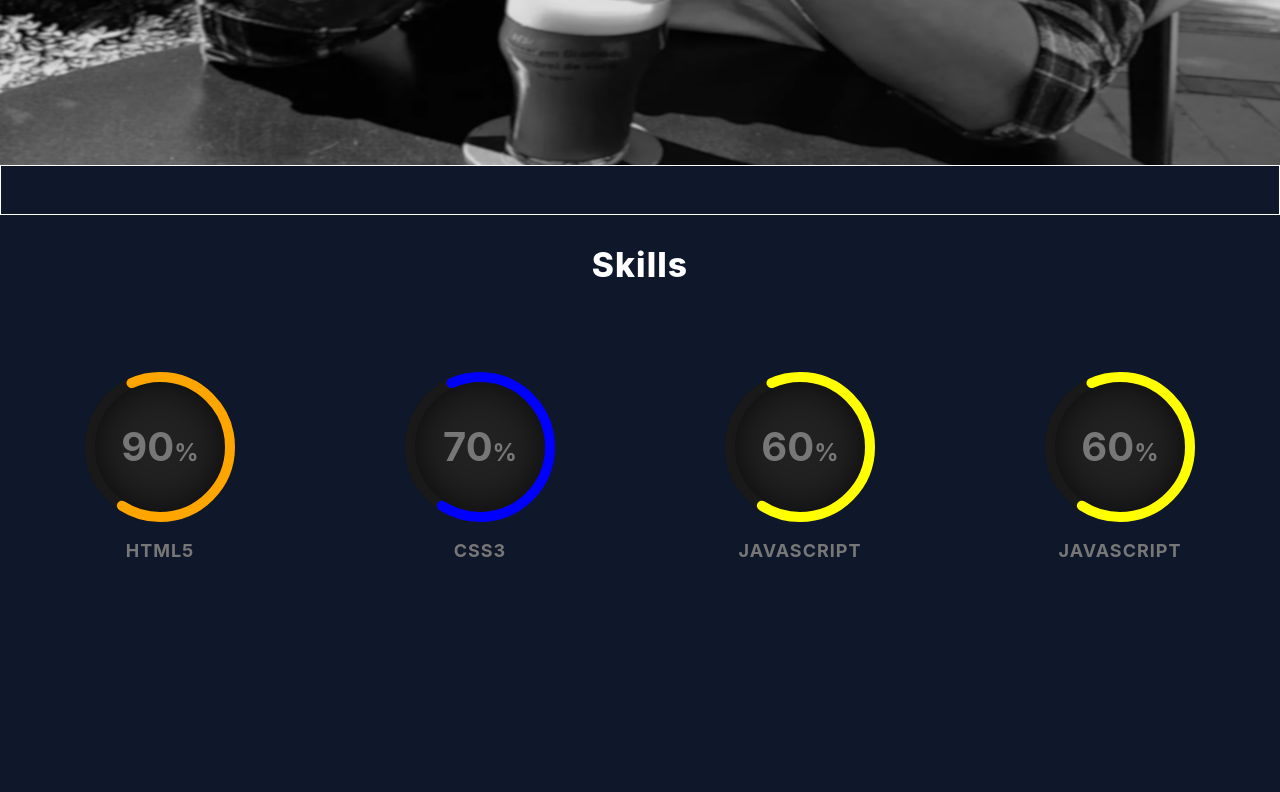
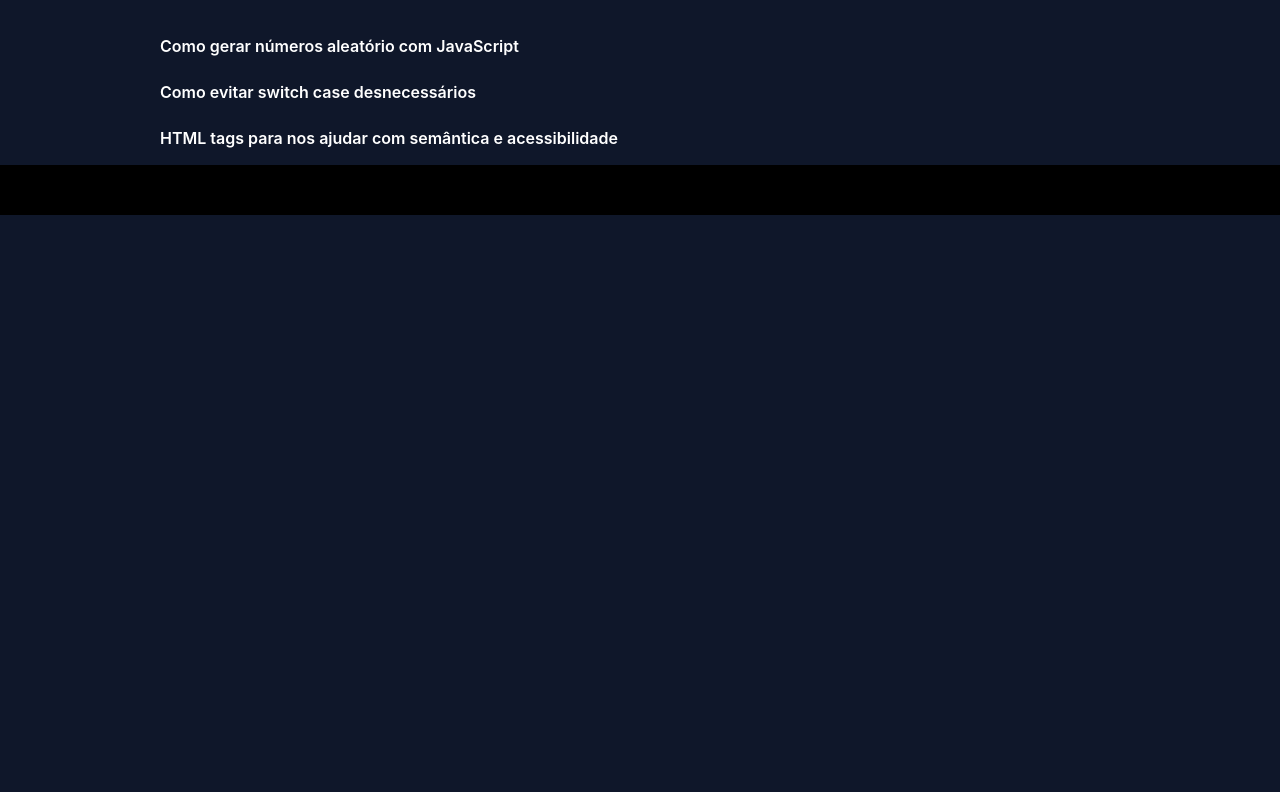
Before and after one commit to mayconbalves/mayconalves.com, a Gatsby site: page / in a window 1280 px wide. Shown: the part 585-1377 px from the top of the page. After the commit the page ends 800 px from the top, so only its background shows below. Built offline with nearby package versions, Linux system fonts and the light colour scheme; Gatsby itself is replaced by a stand-in of ours; some packages are replaced by stand-ins of ours; some icons are missing.

Commit message:
refactor: changed homepage links

```diff
--- a/src/components/Footer/styled.ts
+++ b/src/components/Footer/styled.ts
@@ -2,8 +2,7 @@ import styled from 'styled-components'
 
 export const Wrapper = styled.footer`
   align-items: center;
-  background-color: var(--footer-color);
-  border: 1px solid #fff;
+  background-color: #000;
   bottom: 0;
   display: flex;
   justify-content: center;
--- a/src/components/Layout/index.tsx
+++ b/src/components/Layout/index.tsx
@@ -5,13 +5,11 @@ import Navbar from '../Navbar'
 
 import * as S from './styled'
 import GlobalStyles from '../../styles/globalStyles'
-import Hero from '../HeroHomePage'
 
 
 const Layout = ({ children }: Props) => {
   return (
     <S.Wrapper>
-      <Hero />
       <Navbar />
       <GlobalStyles />
       <S.Main>
--- a/src/components/Navbar/styled.ts
+++ b/src/components/Navbar/styled.ts
@@ -2,7 +2,7 @@ import styled from 'styled-components'
 import { Link } from 'gatsby'
 
 export const Wrapper = styled.nav`
-  background-color: rgba(15, 23, 42, .8);
+  background-color: rgb(0, 0, 0);
   top: 0;
   display: flex;
   height: 50px;
--- a/src/pages/about.tsx
+++ b/src/pages/about.tsx
@@ -2,15 +2,16 @@ import * as React from 'react'
 import Layout from '../components/Layout'
 import Grid from '../components/Grid'
 import Seo from '../components/Seo'
+import * as S from '../styles/pages/home'
 
 const About = () => {
   return (
     <Layout>
       <Seo title="Sobre mim" />
       <Grid>
-        <h1>
+        <S.Title>
           Um pouco mais sobre mim...
-        </h1>
+        </S.Title>
 
         <section>
           <p>
--- a/src/pages/index.tsx
+++ b/src/pages/index.tsx
@@ -1,73 +1,44 @@
 import React from 'react'
-import styled from 'styled-components'
 import Layout from '../components/Layout'
 import Seo from '../components/Seo'
-import Card from '../components/Card'
-
-const Container = styled.div`
-  flex-direction: column;
-  display: flex;
-  min-height: 100vh;
-  width: 100%;
-`
-const Title = styled.h2`
-  text-align: center;
-  color: #fff;
-  font-size: 2.1rem;
-  font-weight: 800;
-  line-height: 3;
-  letter-spacing: 0.069rem;
-  padding: 0 1.4rem;
-`
-const WrapperSkill = styled.div`
-  display: grid;
-  width: 100%;
-  grid-template-columns: repeat(4, minmax(30px, 1fr));
-  grid-template-rows: 300px;
-  row-gap: 1px;
-`
-
-const cardContent = [
-  {
-    percent: '90',
-    strongColor: 'orange',
-    technology: 'HTML5'
-  },
-  {
-    percent: '70',
-    strongColor: 'blue',
-    technology: 'Css3'
-  },
-  {
-    percent: '60',
-    strongColor: 'yellow',
-    technology: 'JavaScript'
-  },
-  {
-    percent: '60',
-    strongColor: 'yellow',
-    technology: 'JavaScript'
-  }
-]
+import * as S from '../styles/pages/home'
 
 const HomePage = () => (
   <Layout>
     <Seo title='Home'/>
-    <Container>
-      <Title>Skills</Title>
-      <WrapperSkill>
-        {
-          cardContent.map((card, index) => (
-            <Card
-              key={index}
-              percent={card.percent}
-              strokeColor={card.strongColor}
-              technology={card.technology}
-            />
-          ))
-        }
-      </WrapperSkill>
-    </Container>
+    <S.Container>
+      <S.Title>Bem-vindo ao meu site</S.Title>
+      <p>
+        Olá!
+        Meu nome é <S.Span>Maycon Alves.</S.Span> Trabalho como Desenvolvedor Front-end desde 2017.
+        Acredito que a disseminação de conhecimento e boas idéias podem mudar o mundo.
+        Atualmente estou trabalhando como desenvolvedor frontend na Invillia.
+      </p>
+
+      <p>
+        Gosto muito de escrever artigos sobre tecnologia, pois dessa forma eu consigo aprender e
+        ao mesmo tempo tento passar um pouco do conhecimento que eu tenho para a frente.
+      </p>
+
+      <S.Title>Ultimos artigos do meu Blog</S.Title>
+      <S.Ul>
+        <S.Li>
+          <S.NavLink to="/como-gerar-n%C3%BAmeros-aleat%C3%B3rio-com-javascript/">
+            Como gerar números aleatório com JavaScript
+          </S.NavLink>
+        </S.Li>
+        <S.Li>
+          <S.NavLink to="como-evitar-switch-case-desnecessários/">
+            Como evitar switch case desnecessários
+          </S.NavLink>
+        </S.Li>
+        <S.Li>
+          <S.NavLink to="html-tags-para-nos-ajudar-com-semântica-e-acessibilidade/">
+            HTML tags para nos ajudar com semântica e acessibilidade
+          </S.NavLink>
+        </S.Li>
+      </S.Ul>
+    </S.Container>
   </Layout>
 )
 
--- /dev/null
+++ b/src/styles/pages/home.ts
@@ -0,0 +1,91 @@
+import styled from 'styled-components'
+import { Link } from 'gatsby'
+import media from 'styled-media-query'
+
+
+export const Container = styled.div`
+  flex-direction: column;
+  display: flex;
+  min-height: 100vh;
+  margin: auto;
+  max-width: 60rem;
+  padding: 2rem 0;
+
+  ${media.lessThan('large')`
+    padding: 2rem 0;
+    max-width: 100%;
+  `}
+  p,
+  h3,
+  h4 {
+    color: var(--primary-color);
+    font-size: 1.25rem;
+    font-weight: 300;
+    line-height: 1.7;
+    letter-spacing: 0.069rem;
+    padding: 0 1.4rem;
+    ${media.lessThan('large')`
+      padding: 0 1rem;
+      word-break: break-word;
+    `}
+  }
+  p {
+    margin: 0 auto 1.6rem;
+  }
+  h2,
+  h3,
+  h4,
+  h5 {
+    margin: 2.4rem auto 1rem;
+    color: var(--title-color);
+  }
+`
+export const Title = styled.h2`
+  color: #fff !important;
+  font-size: 2.1rem;
+  font-weight: 800;
+  line-height: 3;
+  letter-spacing: 0.069rem;
+  padding: 0 1.4rem;
+`
+
+export const Span = styled.span`
+  color: #22d3ee;
+`
+
+export const WrapperProject = styled.div`
+  border: 1px solid red;
+  display: flex;
+  flex-direction: column;
+  max-width: 70rem;
+  margin: 0 auto;
+  justify-content: center;
+`
+
+export const ProjectCard = styled.div`
+  background-color: #1E293B66;
+  max-height: 300px;
+  max-width: 1150px;
+  border-radius: 20px;
+  padding: 30px;
+`
+
+export const Ul = styled.ul`
+  display: flex;
+  flex-direction: column;
+  list-style: none;
+  margin: 10px 0;
+`
+
+export const Li = styled.li`
+  margin: 15px 0;
+`
+
+export const NavLink = styled(Link)`
+  color: var(--link-color);
+  text-decoration: none;
+
+  &:hover {
+    color: var(--link-highlight);
+  }
+`
```
